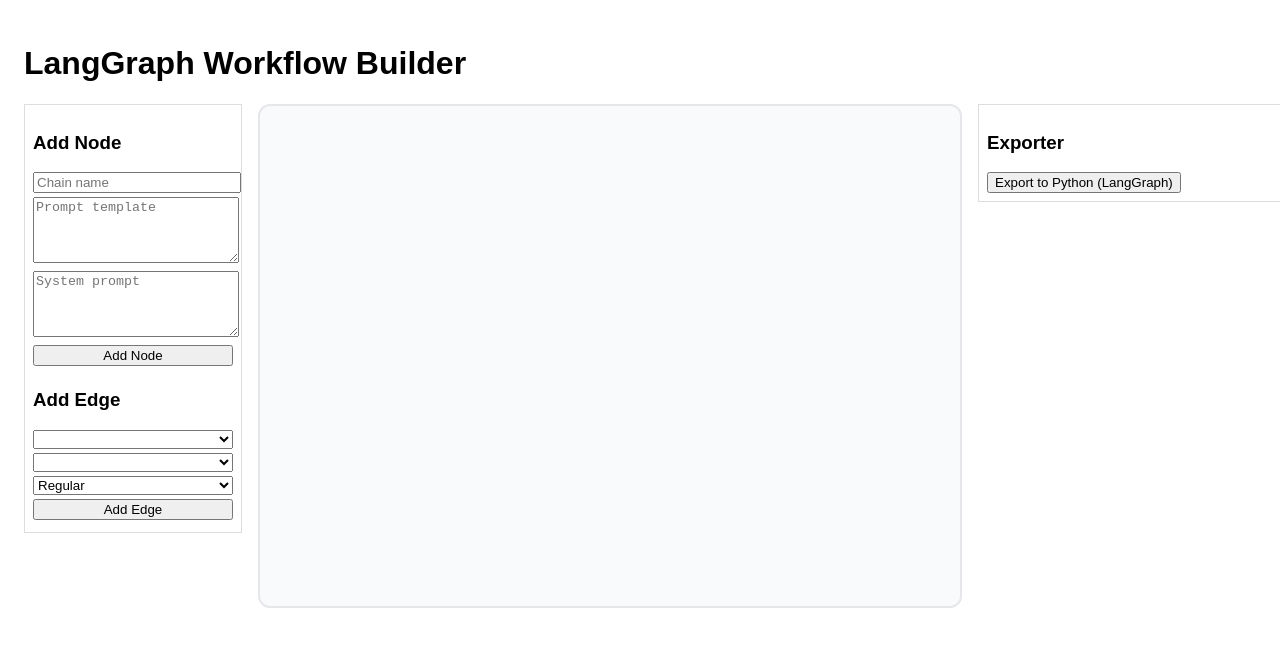
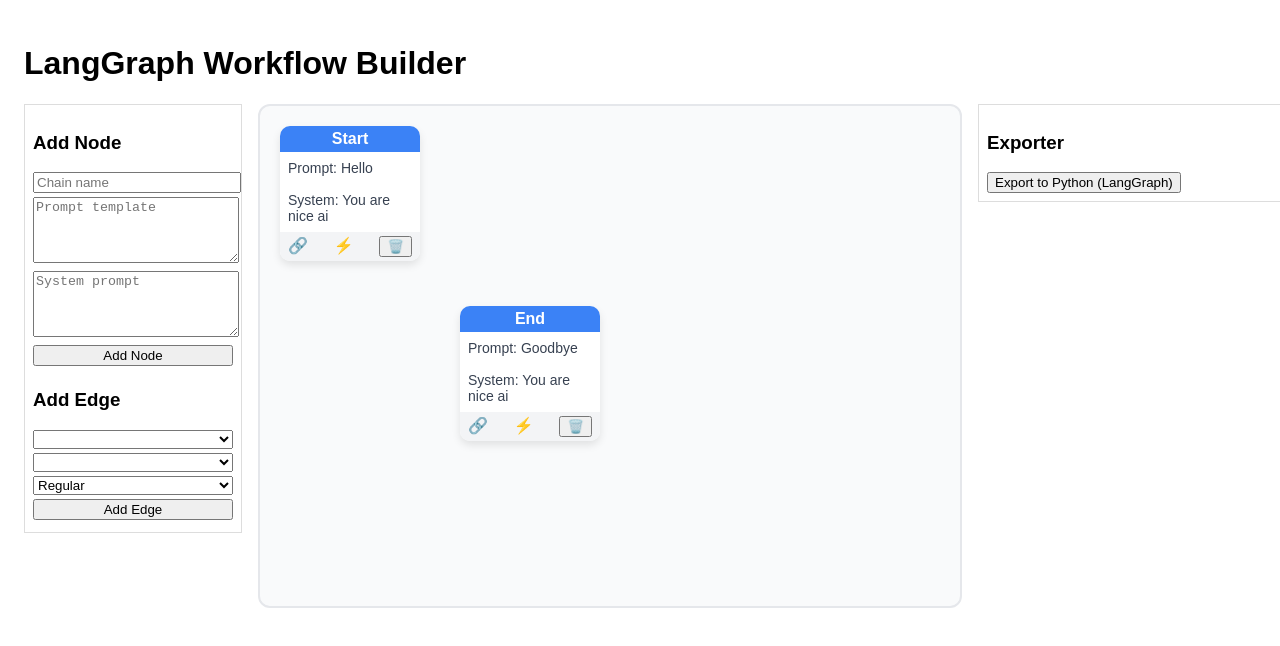
Before and after one commit to aciokler/langgraph-ui-to-code, an Angular app in the folder editor-ui/: page / in a window 1280 px wide. Shown: the top 646 px of the page. Built offline with nearby package versions, Linux system fonts and the light colour scheme.

Commit message:
feat(graph-editor): Create some sample nodes on app start

```diff
--- a/editor-ui/src/app/app.html
+++ b/editor-ui/src/app/app.html
@@ -1,7 +1,8 @@
 <div class="app">
   <h1>LangGraph Workflow Builder</h1>
   <div class="layout">
-    <app-palette (addNode)="onAddNode($event)" (addEdgeEvent)="onAddEdge($event)"></app-palette>
+    <app-palette (addNode)="onAddNode($event)" (addEdgeEvent)="onAddEdge($event)" [nodes]="nodes"
+                 [edges]="edges"></app-palette>
     <app-graph-builder
       [nodes]="nodes"
       [edges]="edges"
--- a/editor-ui/src/app/app.ts
+++ b/editor-ui/src/app/app.ts
@@ -13,7 +13,10 @@
 export class App {
   protected readonly title = signal('editor-ui');
 
-  nodes: any[] = [];
+  nodes: any[] = [
+    {id: '1', label: 'Start', type: 'LLMChain', prompt: 'Hello', systemPrompt: 'You are nice ai', x: 20, y: 20},
+    {id: '2', label: 'End', type: 'LLMChain', prompt: 'Goodbye', systemPrompt: 'You are nice ai', x: 200, y: 200}
+  ];
   edges: any[] = [];
 
 
--- a/editor-ui/src/app/graph-builder/graph-builder.ts
+++ b/editor-ui/src/app/graph-builder/graph-builder.ts
@@ -21,7 +21,6 @@
   private edgeDraggingFrom: any = null;
   private edgeType: 'regular' | 'conditional' = 'regular';
   dragLine: { x1: number, y1: number, x2: number, y2: number } | null = null;
-
 
 // Update edges from palette
   ngOnChanges() {
@@ -72,7 +71,7 @@
     };
     const onUp = (e: MouseEvent) => {
       const targetNode = this.nodes.find(n => {
-        const handleRect = {x: n.x, y: n.y, w: 1500, h: 1000};
+        const handleRect = {x: n.x, y: n.y, w: 300, h: 200};
         console.log(handleRect, e.clientX, e.clientY, n);
         return e.clientX >= handleRect.x && e.clientX <= handleRect.x + handleRect.w && e.clientY >= handleRect.y && e.clientY <= handleRect.y + handleRect.h;
       });
@@ -106,8 +105,9 @@
     }
   }
 
-  // onCanvasMouseUp(ev: MouseEvent) {
-  // }
+  onCanvasMouseUp(ev: MouseEvent) {
+    // do nothing now
+  }
 
 
   remove(n: any, ev: MouseEvent) {
--- a/editor-ui/src/app/palette/palette.ts
+++ b/editor-ui/src/app/palette/palette.ts
@@ -1,4 +1,4 @@
-import {Component, Output, EventEmitter} from '@angular/core';
+import {Component, Input, Output, EventEmitter} from '@angular/core';
 import {FormsModule} from '@angular/forms';
 
 @Component({
@@ -9,6 +9,8 @@
   styleUrls: ['./palette.css'],
 })
 export class Palette {
+  @Input() nodes: any[] = [];
+  @Input() edges: any[] = [];
   @Output() addNode = new EventEmitter<any>();
   @Output() addEdgeEvent = new EventEmitter<any>();
 
@@ -22,22 +24,18 @@
   edgeTo: string = '';
   edgeType: 'regular' | 'conditional' = 'regular';
 
-
-  nodes: any[] = [];
-  edges: any[] = [];
-
-  constructor() {
-    this.nodes = [
-      {id: '1', label: 'Start', type: 'LLMChain', prompt: 'Hello', systemPrompt: '', x: 100, y: 120},
-      {id: '2', label: 'End', type: 'LLMChain', prompt: 'Goodbye', systemPrompt: '', x: 420, y: 220}
-    ];
-    this.addNode.emit(this.nodes[0]);
-    this.addNode.emit(this.nodes[1]);
-    this.edges = [
-      {from: '1', to: '2', type: 'regular'}
-    ];
-    this.addEdgeEvent.emit(this.edges[1]);
-  }
+  // constructor() {
+  //   this.nodes = [
+  //     {id: '1', label: 'Start', type: 'LLMChain', prompt: 'Hello', systemPrompt: 'You are nice ai'},
+  //     {id: '2', label: 'End', type: 'LLMChain', prompt: 'Goodbye', systemPrompt: 'You are nice ai'}
+  //   ];
+  //   this.addNode.emit(this.nodes[0]);
+  //   this.addNode.emit(this.nodes[1]);
+  //   this.edges = [
+  //     {from: '1', to: '2', type: 'regular'}
+  //   ];
+  //   this.addEdgeEvent.emit(this.edges[1]);
+  // }
 
 
   addChainNode() {
```
